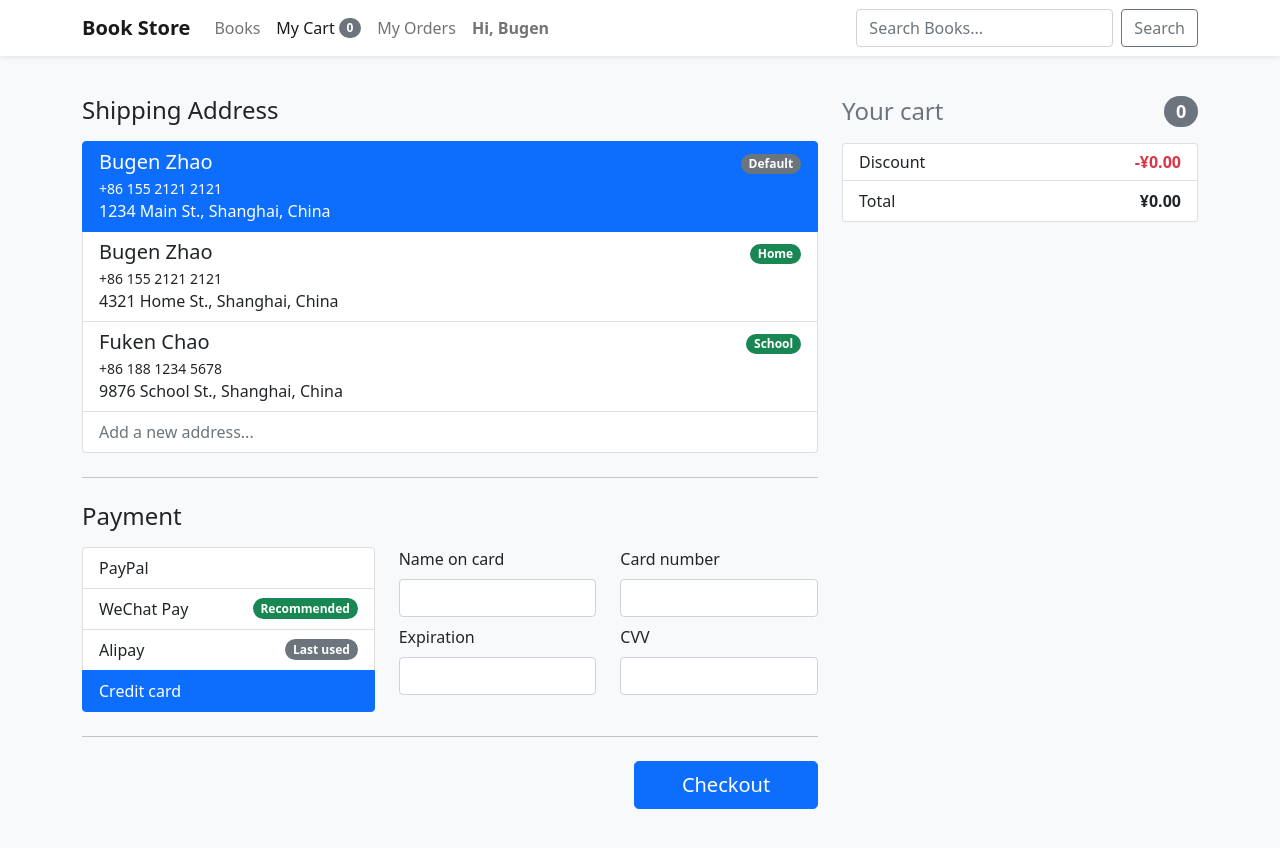
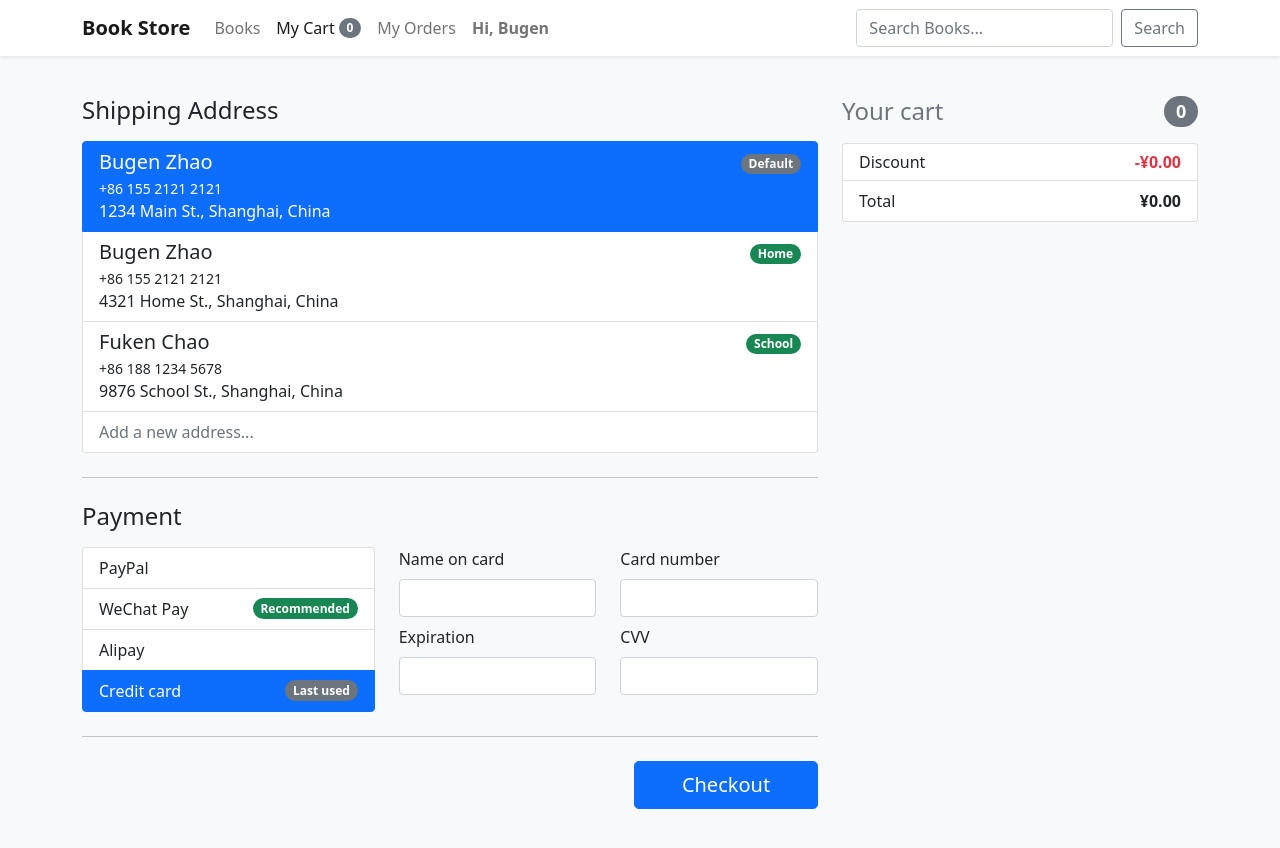
Before and after one commit to BugenZhao/bookstore, a React (Create React App) app in the folder frontend-react/: page /#/checkout in a window 1280 px wide. Shown: the top 848 px of the page. Built offline with nearby package versions, Linux system fonts and the light colour scheme.

Commit message:
react: add select function to payment page

```diff
--- a/frontend-react/src/views/AddressView.js
+++ b/frontend-react/src/views/AddressView.js
@@ -1,13 +1,18 @@
+import { createContext, useContext, useState } from 'react';
 import { Link } from 'react-router-dom';
 
+const AddressContext = createContext(null);
+
 function AddressItem({
-  active,
   address,
 }) {
   const bgClass = address.tag === "Default" ? "bg-secondary" : "bg-success";
+  const [selected, setSelected] = useContext(AddressContext);
 
   return (
-    <Link to="#" className={`list-group-item list-group-item-action ${active ? "active" : ""}`}>
+    <Link to="#"
+      onClick={() => setSelected(address.id)}
+      className={`list-group-item list-group-item-action ${selected == address.id ? "active" : ""}`}>
       <div className="d-flex w-100 justify-content-between align-items-center">
         <h5 className="mb-1">{address.name}</h5>
         <span className={`badge ${bgClass} rounded-pill`}>{address.tag}</span>
@@ -19,30 +24,37 @@ function AddressItem({
 }
 
 export function AddressView() {
+  const [selected, setSelected] = useState("0");
+
   return (
+    <AddressContext.Provider value={[selected, setSelected]}>
       <div>
         <h4 className="mb-3">Shipping Address</h4>
         <form className="needs-validation" noValidate="">
 
           <div className="list-group">
-          <AddressItem active={true} address={{
+            <AddressItem address={{
+              id: 0,
               name: "Bugen Zhao",
               tag: "Default",
               phone: "+86 155 2121 2121",
               address: "1234 Main St., Shanghai, China"
             }} />
             <AddressItem address={{
+              id: 1,
               name: "Bugen Zhao",
               tag: "Home",
               phone: "+86 155 2121 2121",
               address: "4321 Home St., Shanghai, China"
             }} />
             <AddressItem address={{
+              id: 2,
               name: "Fuken Chao",
               tag: "School",
               phone: "+86 188 1234 5678",
               address: "9876 School St., Shanghai, China"
             }} />
+
             <Link to="#" className="list-group-item list-group-item-action">
               <span className="text-muted">Add a new address...</span>
             </Link>
@@ -50,5 +62,7 @@ export function AddressView() {
 
         </form>
       </div>
+    </AddressContext.Provider >
+
   );
 }
--- a/frontend-react/src/views/PaymentView.js
+++ b/frontend-react/src/views/PaymentView.js
@@ -1,12 +1,18 @@
+import { createContext, useContext, useState } from 'react';
 import { Link } from 'react-router-dom';
+
+const PaymentContext = createContext(null);
 
 function PaymentMethod({
   name,
   children,
-  active = false,
 }) {
+  const [selected, setSelected] = useContext(PaymentContext);
+
   return (
-    <Link to="#" className={`list-group-item list-group-item-action ${active ? "active" : ""}`}>
+    <Link to="#"
+      onClick={() => setSelected(name)}
+      className={`list-group-item list-group-item-action ${selected == name ? "active" : ""}`}>
       <div className="d-flex w-100 justify-content-between align-items-center">
         <span>{name}</span>
         {children}
@@ -48,10 +54,12 @@ function CreditCardForm() {
 }
 
 export function PaymentView() {
+  const [selected, setSelected] = useState("Credit card");
+
   return (
+    <PaymentContext.Provider value={[selected, setSelected]}>
       <div>
         <h4 className="mb-3">Payment</h4>
-
         <div className="row gy-2">
           <div className="col-lg-5 col-xxl-4">
             <div className="list-group">
@@ -59,15 +67,19 @@ export function PaymentView() {
               <PaymentMethod name="WeChat Pay" >
                 <span className="badge bg-success rounded-pill">Recommended</span>
               </PaymentMethod>
-            <PaymentMethod name="Alipay" >
+              <PaymentMethod name="Alipay" />
+              <PaymentMethod name="Credit card" >
                 <span className="badge bg-secondary rounded-pill">Last used</span>
               </PaymentMethod>
-            <PaymentMethod name="Credit card" active={true} />
             </div>
           </div>
 
-        <CreditCardForm />
+          {selected == "Credit card" ? <CreditCardForm /> : (
+            <div className="col">You'll be redirected to {selected} after clicking "Checkout".</div>
+          )}
+
         </div>
       </div>
+    </PaymentContext.Provider>
   );
 }
```
Lines whose indentation alone changed are shown as unchanged.
